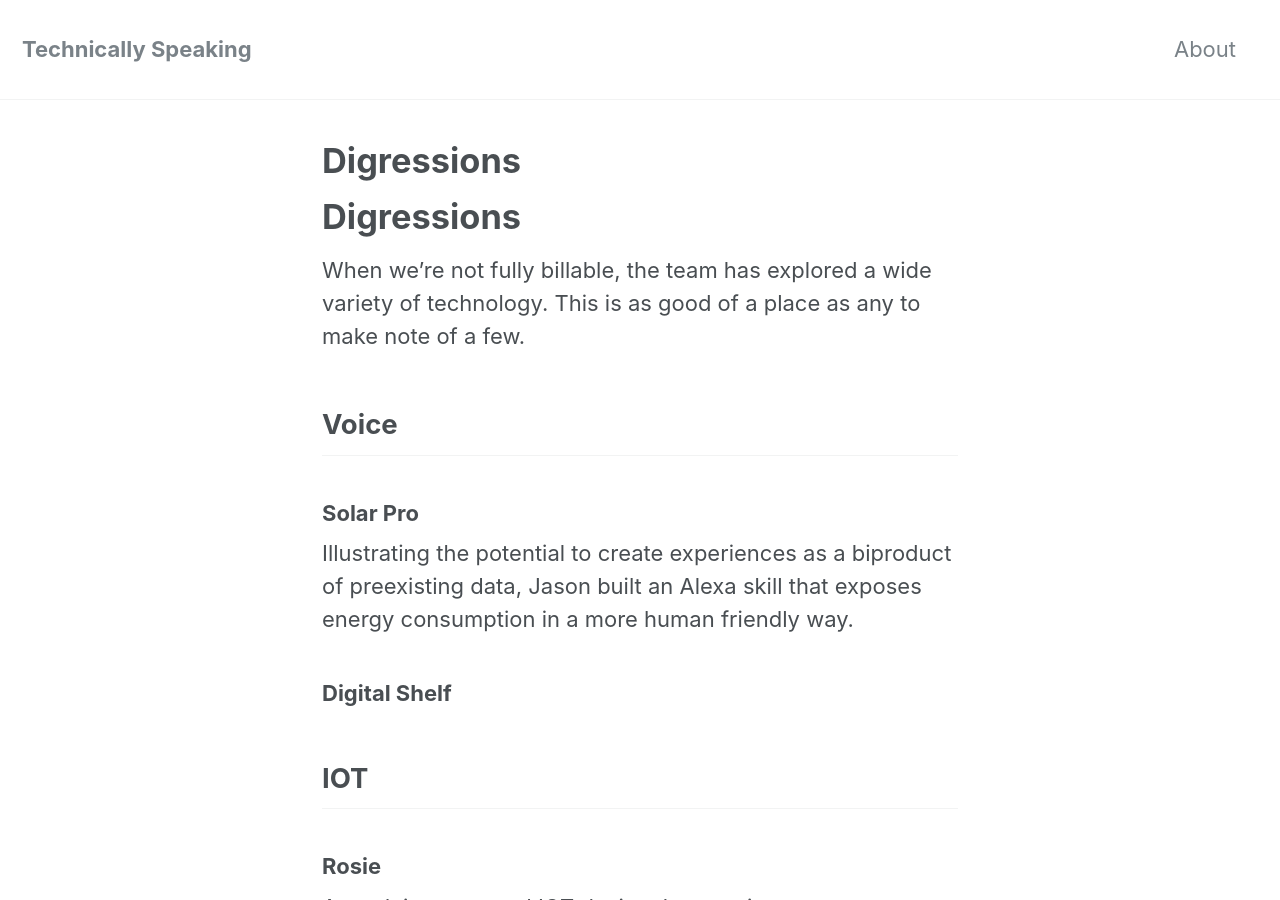
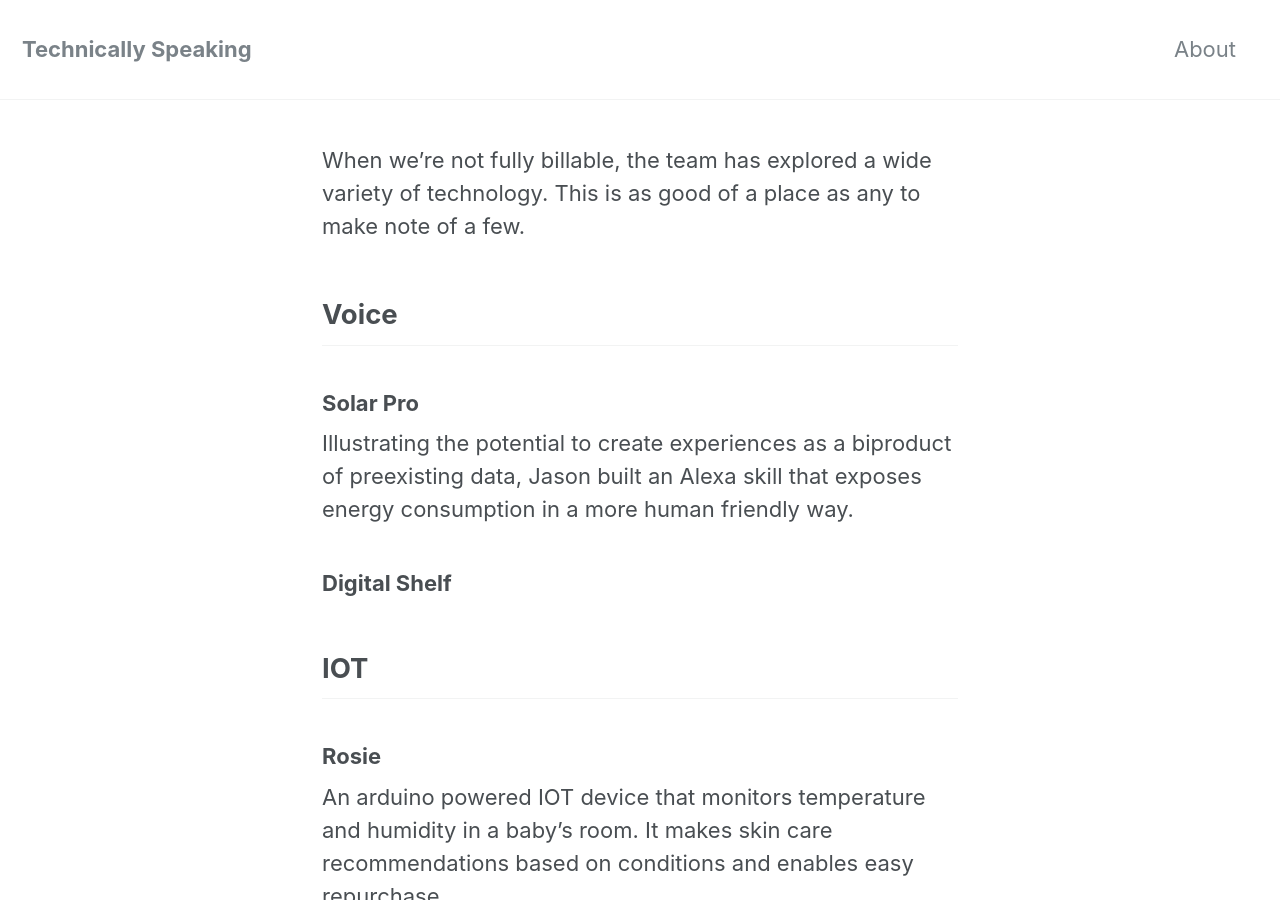
Before and after one commit to technicallySpeaking/technicallySpeaking.github.io, a Jekyll site: the page built from digressions.md, in a window 1280 px wide and 900 px high. Built offline with Jekyll 4.4.1, drawn with Linux system fonts in a browser that asks for light colours; nearby versions of some CDN libraries; our own code applies the rules of GitHub Pages for plain Markdown files.

Commit message:
Updated 'digressions.md' via CloudCannon

```diff
--- a/digressions.md
+++ b/digressions.md
@@ -1,5 +1,3 @@
-# Digressions
-
 When we're not fully billable, the team has explored a wide variety of technology. This is as good of a place as any to make note of a few.
 
 ## Voice
```
